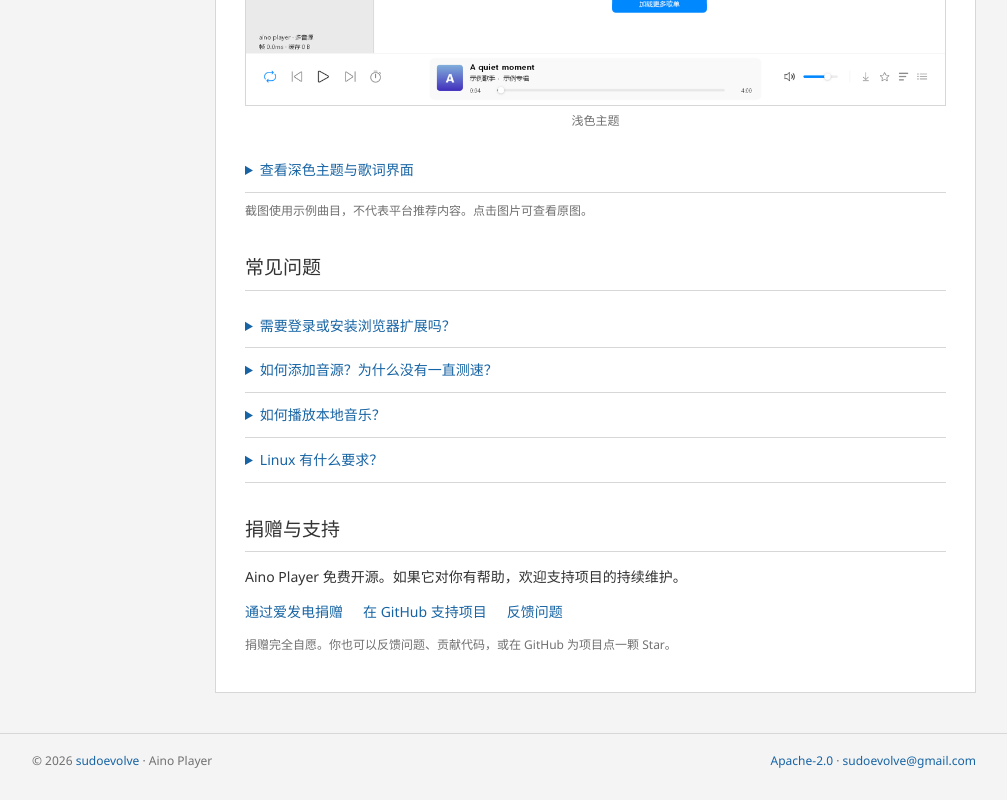
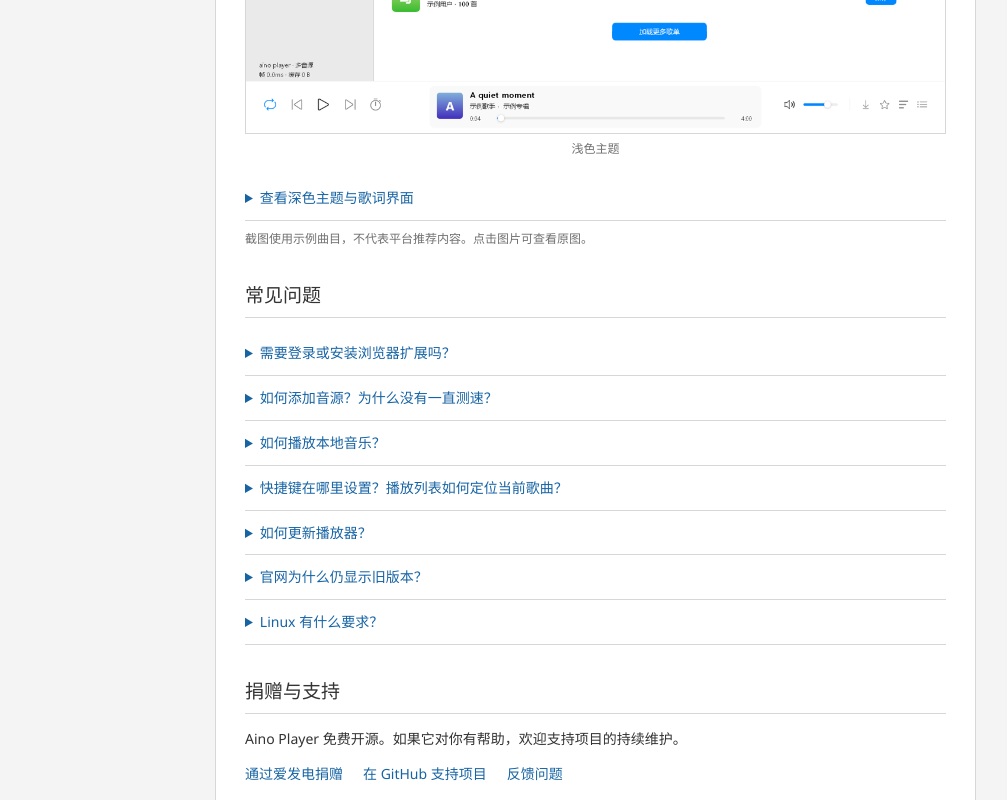
Before and after one commit to sudoevolve/aino-player, a plain HTML site: page packaging/site/index.html in a window 1280 px wide. Shown: the part 1687-2487 px from the top of the page, without its empty margins (136-1143 px from the left). Drawn offline with Linux system fonts and the light colour scheme; files whose address does not match are found by name.

Commit message:
docs: align website and update guidance with current release

```diff
--- a/packaging/site/index.html
+++ b/packaging/site/index.html
@@ -117,6 +117,7 @@
         <li>同步歌词、中文译文与播放队列</li>
         <li>本地音乐、收藏、文件夹歌单和资料库备份</li>
         <li>内置精简 FFmpeg，支持 AAC / M4A 播放</li>
+        <li>可配置全局快捷键，应用内查看更新说明与升级方式</li>
       </ul>
       <p class="platforms">网易云 · QQ 音乐 · 酷我 · 酷狗 · 咪咕 · B 站</p>
 
@@ -150,6 +151,9 @@
       <details><summary>需要登录或安装浏览器扩展吗？</summary><p>无需浏览器扩展。网易云、QQ 的账号登录使用外部官网登录并自动回传，支持 Chrome / Edge / Chromium。第三方音源与自带接口分别管理；平台会员和地区限制仍然生效。</p></details>
       <details><summary>如何添加音源？为什么没有一直测速？</summary><p>在“音源”页导入兼容的 LX 脚本，或使用在线获取；重启会自动恢复。启动只静默测速一轮，之后可手动重新检测。智能切换默认开启，关闭后固定使用一个源。脚本接口、歌曲版权与音质都会影响可播性。<a href="https://github.com/sudoevolve/aino-player/blob/master/providers/README.md">支持范围</a></p></details>
       <details><summary>如何播放本地音乐？</summary><p>拖入歌曲或文件夹，也可按 Ctrl+O 多选打开；当前播放队列可以保存为本地歌单。在设置中可配置默认音乐播放器。收藏、歌单与本地文件都由你自己管理。</p></details>
+      <details><summary>快捷键在哪里设置？播放列表如何定位当前歌曲？</summary><p>在「设置 → 快捷键」或按 F1 查看和配置快捷键。Windows / Linux X11 支持自定义全局组合键；Wayland 请使用桌面键盘设置。打开待播清单、从歌词切回清单或换歌时会定位当前歌曲，也可点击清单顶部的「定位」。</p></details>
+      <details><summary>如何更新播放器？</summary><p>在「设置 → 通用 → 检查更新」查看更新说明和操作。Windows 安装版校验安装包后覆盖升级，便携版下载 EXE 后退出并替换原文件；Linux 已安装版可复制包管理器命令，未配置软件源或同步延迟时可直接下载对应包。更新保留配置、收藏和歌单。应用内下载期间可以取消，系统安装开始后请等待完成。</p></details>
+      <details><summary>官网为什么仍显示旧版本？</summary><p>GitHub Pages 的浏览器或 CDN 缓存可能短暂保留旧页面，可按 Ctrl+F5 强制刷新。最新正式版本以 <a href="https://github.com/sudoevolve/aino-player/releases/latest">GitHub Releases 最新版</a>为准；软件源需要等签名索引部署完成后才会提供新版。</p></details>
       <details><summary>Linux 有什么要求？</summary><p>支持 Ubuntu 22.04+ / Debian 12+（DEB）、Fedora 44+（RPM）和 Arch 及衍生发行版（pacman 源），均为 x86_64 / amd64。界面使用 X11 / XWayland，建议安装 CJK 字体；托盘显示取决于桌面环境支持。<a href="apt/">APT 软件源</a> · <a href="rpm/">RPM 软件源</a> · <a href="arch/">Arch 软件源</a></p></details>
 
       <h2 id="donate">捐赠与支持</h2>
```
Also changed, not shown: packaging/arch/index.html (+1 -1 lines), 7 other files.
